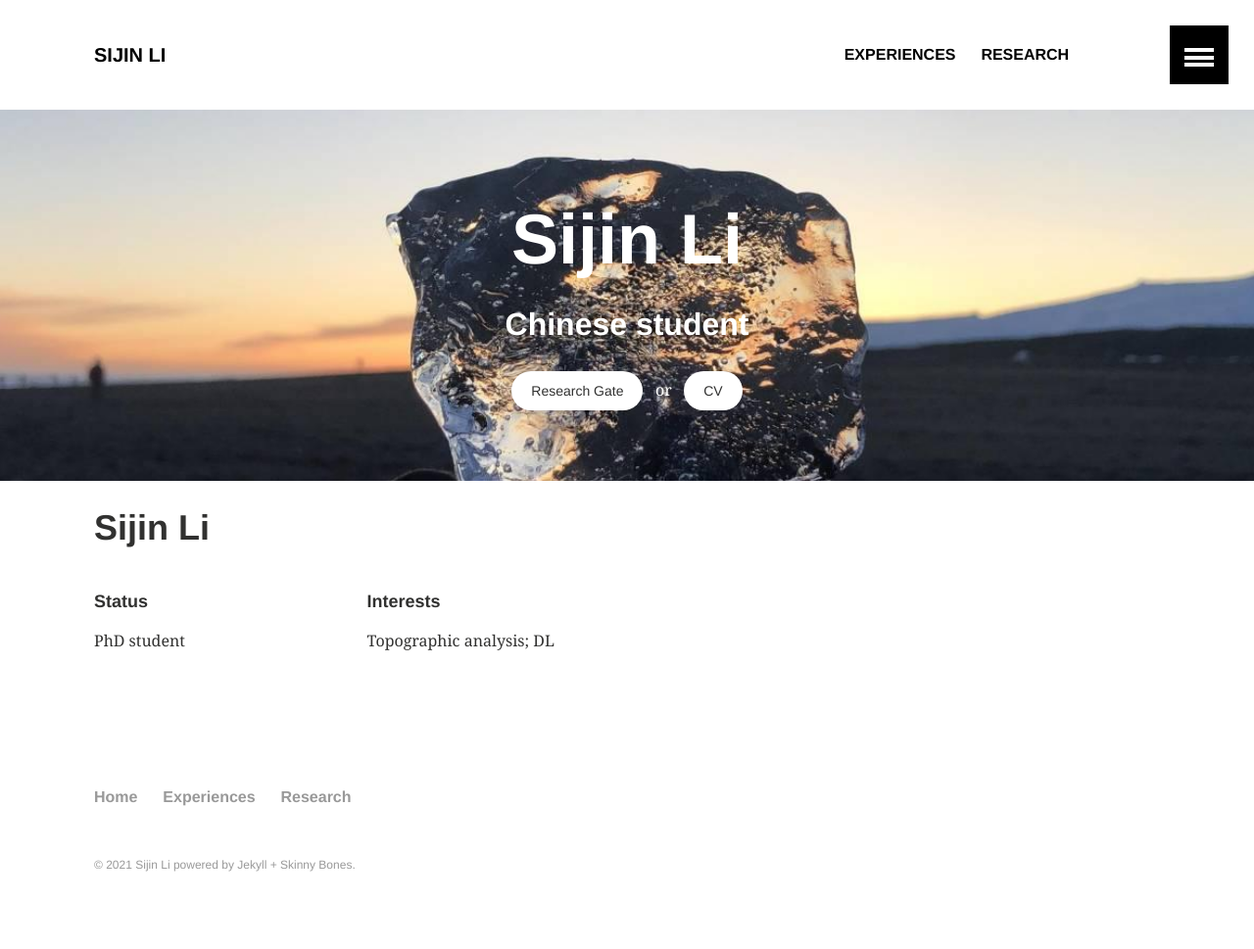
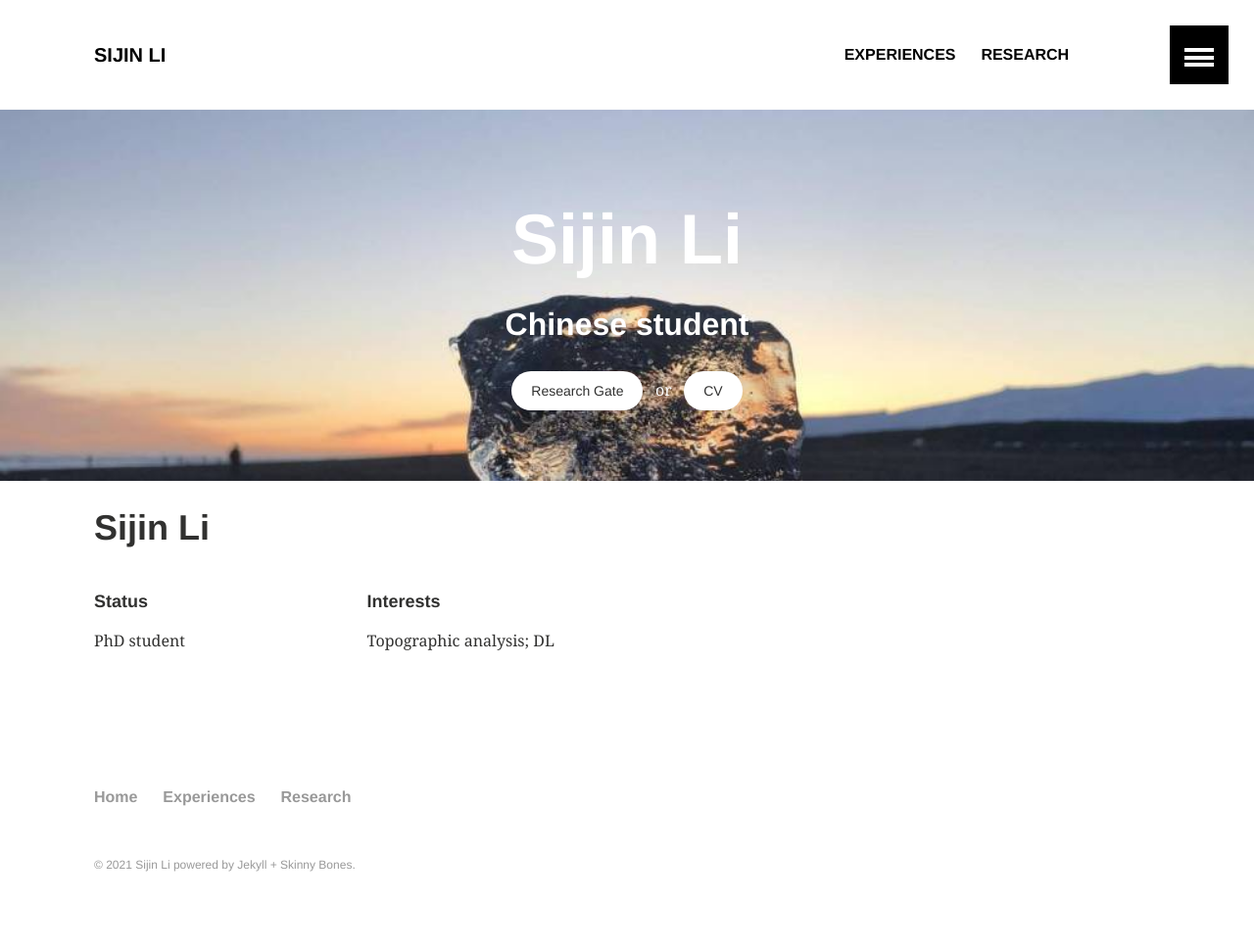
Before and after one commit to Sijin-Li/Sijin-Li.github.io, a Jekyll site: the page built from index.md, in a window 1280 px wide. Shown: the whole page at 98% size. Built offline with Jekyll 4.4.1, drawn with Linux system fonts in a browser that asks for light colours.

Commit message:
Update index.md

```diff
--- a/index.md
+++ b/index.md
@@ -3,7 +3,7 @@ layout: home
 permalink: /
 title: "Sijin Li"
 image:
-  feature: img_forHome_1600_350.png
+  feature: img_forHome_1000_500.jpg
 ---
 
 <div class="tiles">
```
